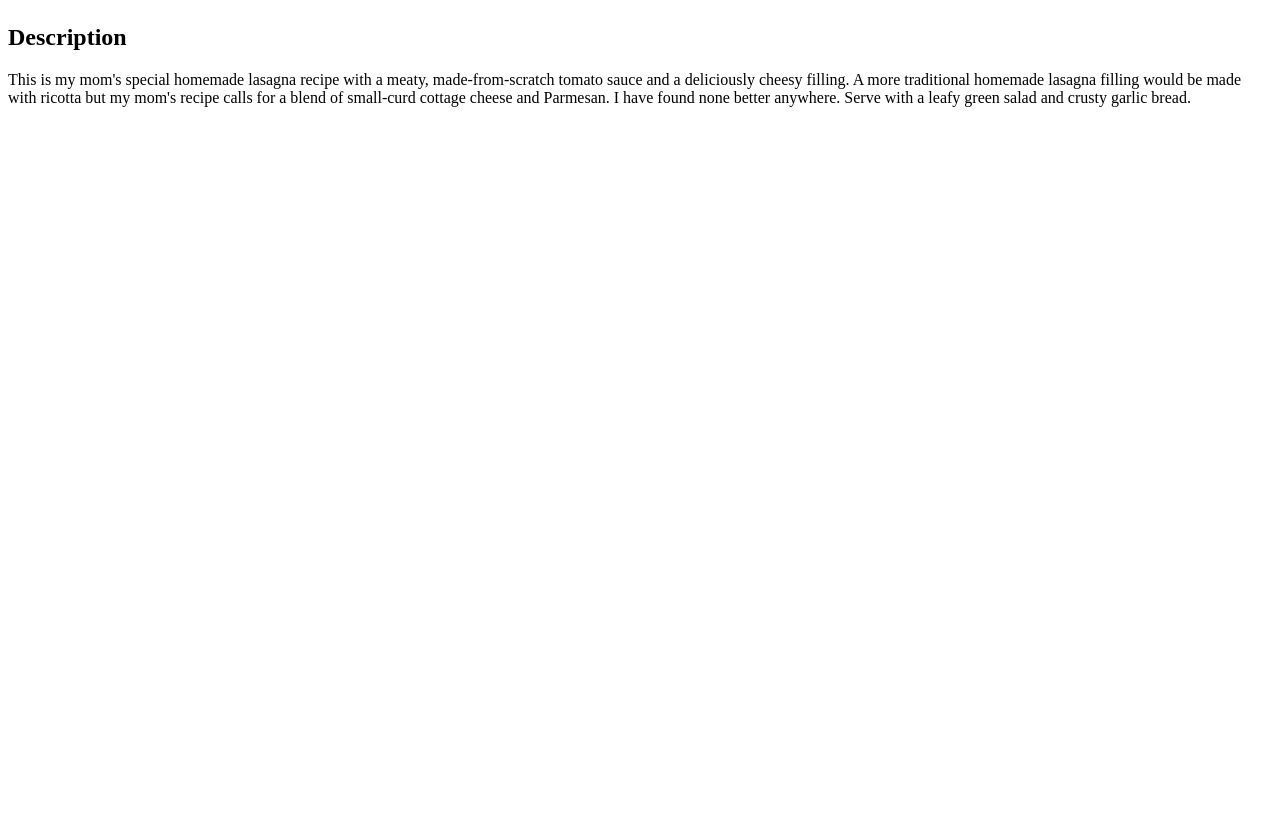
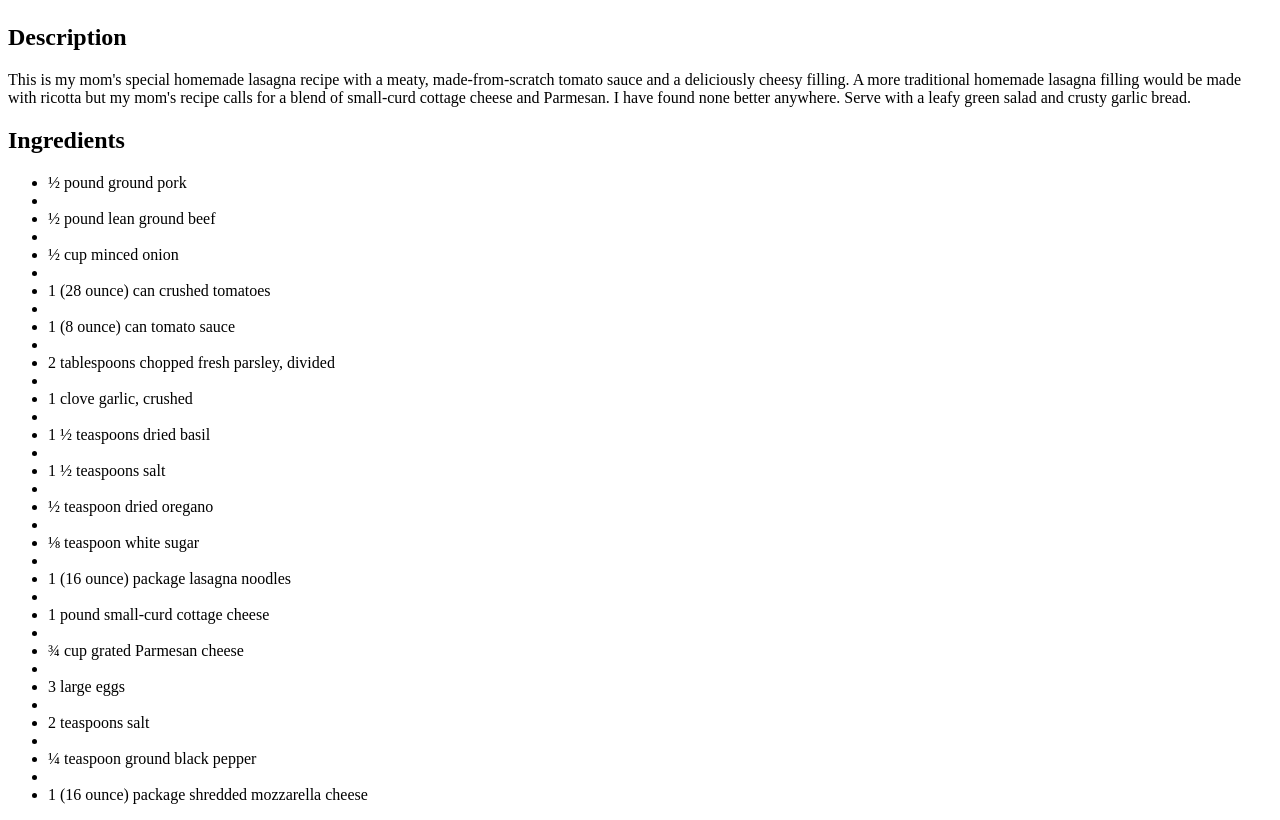
Before and after one commit to HarryCuk/odin-recipes, a plain HTML site: page recipes/lasagna.html in a window 1280 px wide. Shown: the part 580-1400 px from the top of the page. Before the commit the page ends 800 px from the top, so only its background shows below. Drawn offline with Linux system fonts and the light colour scheme.

Commit message:
Add unordered list of ingredients.

```diff
--- a/recipes/lasagna.html
+++ b/recipes/lasagna.html
@@ -15,5 +15,43 @@
         small-curd cottage cheese and Parmesan. I have found none better anywhere.
         Serve with a leafy green salad and crusty garlic bread.</p>
 
+    <h2>Ingredients</h2>
+    <ul>
+        <li>½ pound ground pork</li>
+        <li></li>
+        <li>½ pound lean ground beef</li>
+        <li></li>
+        <li>½ cup minced onion</li>
+        <li></li>
+        <li>1 (28 ounce) can crushed tomatoes</li>
+        <li></li>
+        <li>1 (8 ounce) can tomato sauce</li>
+        <li></li>
+        <li>2 tablespoons chopped fresh parsley, divided</li>
+        <li></li>
+        <li>1 clove garlic, crushed</li>
+        <li></li>
+        <li>1 ½ teaspoons dried basil</li>
+        <li></li>
+        <li>1 ½ teaspoons salt</li>
+        <li></li>
+        <li>½ teaspoon dried oregano</li>
+        <li></li>
+        <li>⅛ teaspoon white sugar</li>
+        <li></li>
+        <li>1 (16 ounce) package lasagna noodles</li>
+        <li></li>
+        <li>1 pound small-curd cottage cheese</li>
+        <li></li>
+        <li>¾ cup grated Parmesan cheese</li>
+        <li></li>
+        <li>3 large eggs</li>
+        <li></li>
+        <li>2 teaspoons salt</li>
+        <li></li>
+        <li>¼ teaspoon ground black pepper</li>
+        <li></li>
+        <li>1 (16 ounce) package shredded mozzarella cheese</li>
+    </ul>
 </body>
 </html>
```
